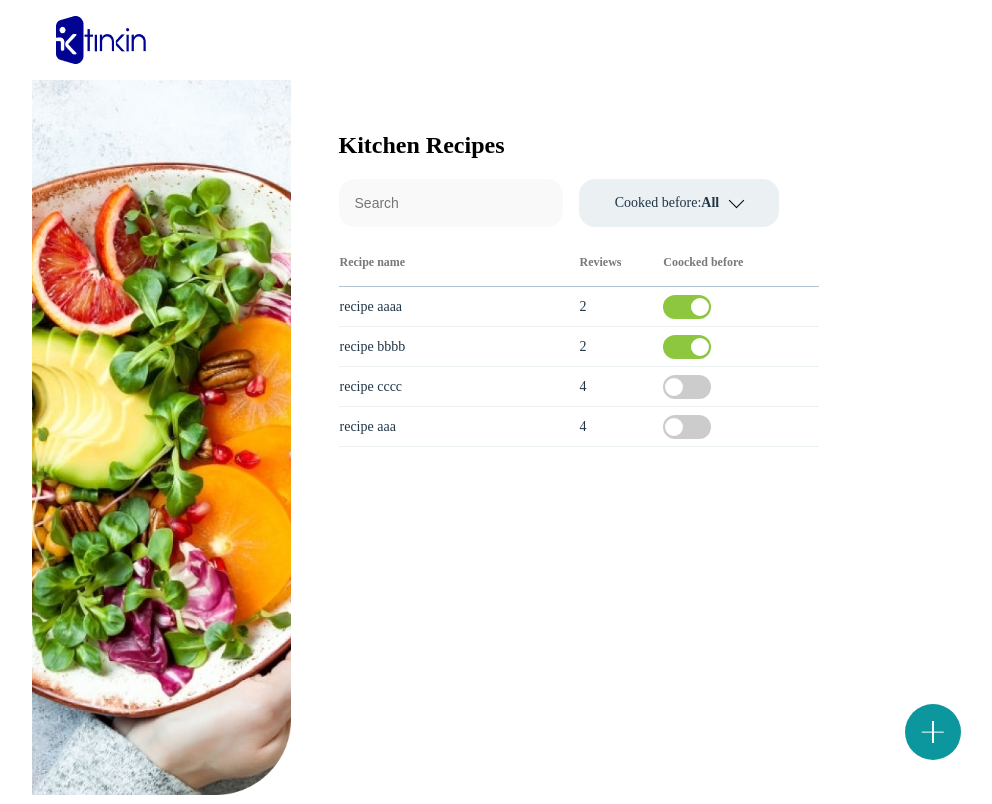
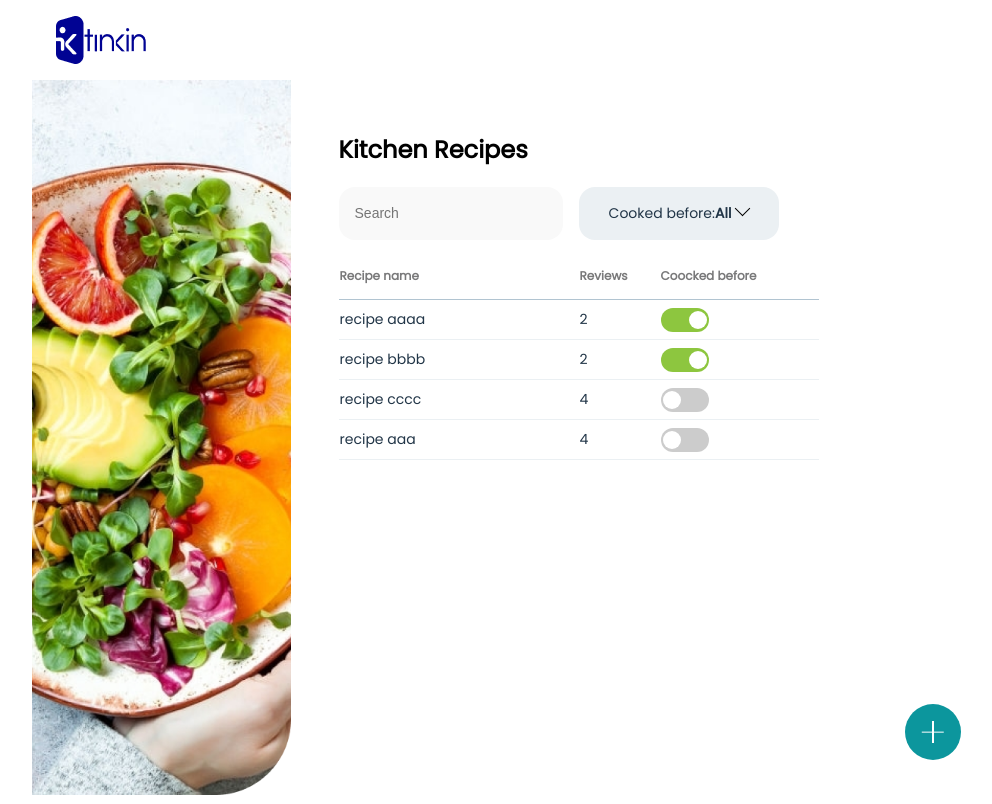
Before and after one commit to NicolasRios91/front-challenge, a React (Vite) app in the folder app/: page / in a window 1280 px wide. Shown: the whole page, without its empty margins (191-1183 px from the left). Built offline with nearby package versions, Linux system fonts and the light colour scheme.

Commit message:
feat: add poppins font

```diff
--- a/app/package.json
+++ b/app/package.json
@@ -9,6 +9,7 @@
     "preview": "vite preview"
   },
   "dependencies": {
+    "@fontsource/poppins": "^4.5.10",
     "@reduxjs/toolkit": "^1.9.0",
     "ag-grid-community": "^28.2.1",
     "ag-grid-react": "^28.2.1",
--- a/app/src/App.css
+++ b/app/src/App.css
@@ -2,4 +2,5 @@
   display: flex;
   flex-direction: column;
   width: 100%;
+  font-family: "Poppins";
 }
--- a/app/src/components/common/styles.jsx
+++ b/app/src/components/common/styles.jsx
@@ -74,3 +74,8 @@ export const FooterContainer = styled.div`
   justify-content: flex-end;
   margin-top: ${(props) => props.theme.space.xl};
 `;
+
+export const StyledSubtitle = styled.p`
+  font-size: ${(props) => props.theme.size.s};
+  font-weight: ${(props) => props.theme.weight[600]};
+`;
--- a/app/src/components/custom-cells/recipe-name/index.jsx
+++ b/app/src/components/custom-cells/recipe-name/index.jsx
@@ -1,7 +1,7 @@
-import { useEffect } from "react";
 import { setSelectedRecipe } from "../../../features/recipe/recipe-slice";
 import { SHOW_RECIPE_MODAL } from "../../../utils/constants";
 import { openModal } from "../../../features/modals/modal-silce";
+import { CustomTd } from "./styles";
 
 export const CustomNameCell = ({ row, callback }) => {
   const handleRowClick = () => {
@@ -9,9 +9,5 @@ export const CustomNameCell = ({ row, callback }) => {
     callback(openModal(SHOW_RECIPE_MODAL));
   };
 
-  return (
-    <td style={{ margin: "0px" }} onClick={handleRowClick}>
-      {row.name}
-    </td>
-  );
+  return <CustomTd onClick={handleRowClick}>{row.name}</CustomTd>;
 };
--- a/app/src/components/custom-cells/recipe-name/styles.jsx
+++ b/app/src/components/custom-cells/recipe-name/styles.jsx
@@ -1,3 +1,9 @@
 import styled from "styled-components";
 
-export const StyledButton = styled.button``;
+export const CustomTd = styled.td`
+  margin: "0px";
+  :first-child:hover {
+    color: ${(props) => props.theme.color.gray[600]};
+    cursor: pointer;
+  }
+`;
--- a/app/src/components/filter/styles.jsx
+++ b/app/src/components/filter/styles.jsx
@@ -1,7 +1,7 @@
 import styled from "styled-components";
 
 export const StyledSelect = styled.div`
-  width: 200px;
+  min-width: 200px;
   display: flex;
   align-items: flex-start;
   justify-content: space-evenly;
--- a/app/src/components/slide-header/styles.jsx
+++ b/app/src/components/slide-header/styles.jsx
@@ -1,6 +1,9 @@
 import styled from "styled-components";
 
-export const SlideHeaderTitle = styled.h3``;
+export const SlideHeaderTitle = styled.h3`
+  font-size: ${(props) => props.theme.size.l};
+  margin: 0px;
+`;
 
 export const Container = styled.div`
   display: flex;
@@ -10,6 +13,7 @@ export const Container = styled.div`
 
 export const SlideHeaderButton = styled.button`
   border: none;
+  font-size: ${(props) => props.theme.size.s};
   :hover {
     cursor: pointer;
   }
--- a/app/src/theme/index.jsx
+++ b/app/src/theme/index.jsx
@@ -1,3 +1,4 @@
+import "@fontsource/poppins";
 const theme = {
   color: {
     dark: "#000000",
--- a/app/src/views/modals/add-recipe/index.jsx
+++ b/app/src/views/modals/add-recipe/index.jsx
@@ -6,6 +6,7 @@ import {
   StyledTextArea,
   SlideActionButton,
   FooterContainer,
+  StyledSubtitle,
 } from "../../../components/common/styles";
 import { SlideHeader } from "../../../components/slide-header";
 import {
@@ -28,11 +29,7 @@ import {
   SHOW_RECIPE_MODAL,
 } from "../../../utils/constants";
 import { v4 as uuid } from "uuid";
-import { StatusButton } from "../../../components/buttons/status-button";
-import {
-  ToggleAddSlide,
-  ToogleEditSlide,
-} from "../../../components/buttons/toggle";
+import { ToggleAddSlide } from "../../../components/buttons/toggle";
 
 export const AddModal = () => {
   const [ingredients, setIngredients] = useState("");
@@ -120,24 +117,24 @@ export const AddModal = () => {
           title={isEditModal ? EDIT_RECIPE_LABEL : NEW_RECIPE}
           callback={clearFields}
         />
-        <p>{RECIPE_NAME_LABEL}</p>
+        <StyledSubtitle>{RECIPE_NAME_LABEL}</StyledSubtitle>
         <StyledTextArea
           small
           onChange={(event) => handleChange(event, setName)}
           value={name}
         />
-        <p>Ingredients</p>
+        <StyledSubtitle>Ingredients</StyledSubtitle>
         <input
           type="text"
           onChange={(event) => handleChange(event, setIngredients)}
           value={ingredients}
         ></input>
-        <p>Preparation</p>
+        <StyledSubtitle>Preparation</StyledSubtitle>
         <StyledTextArea
           onChange={(event) => handleChange(event, setPreparation)}
           value={preparation}
         />
-        <p>Reviews</p>
+        <StyledSubtitle>Reviews</StyledSubtitle>
         <div
           style={{
             display: "flex",
@@ -159,7 +156,7 @@ export const AddModal = () => {
             </div>
           ))}
         </div>
-        <p>{COOKED_BEFORE}</p>
+        <StyledSubtitle>{COOKED_BEFORE}</StyledSubtitle>
         <ToggleAddSlide value={cookedBefore} callback={setCookedBefore} />
         <FooterContainer>
           {isEditModal ? (
```
Also changed, not shown: app/src/views/modals/show-recipe/index.jsx (+1 -7 lines), 1 other file (tests, documents, lock files or other folders).
